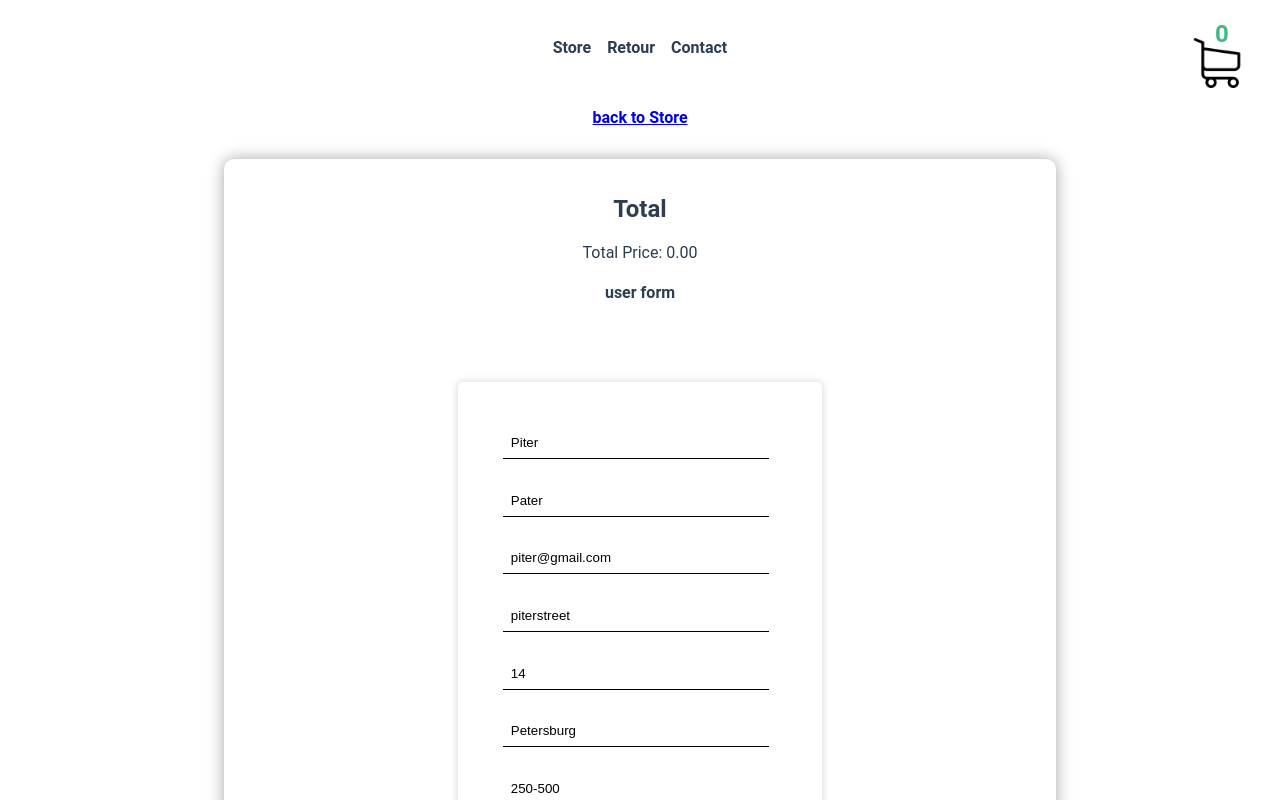
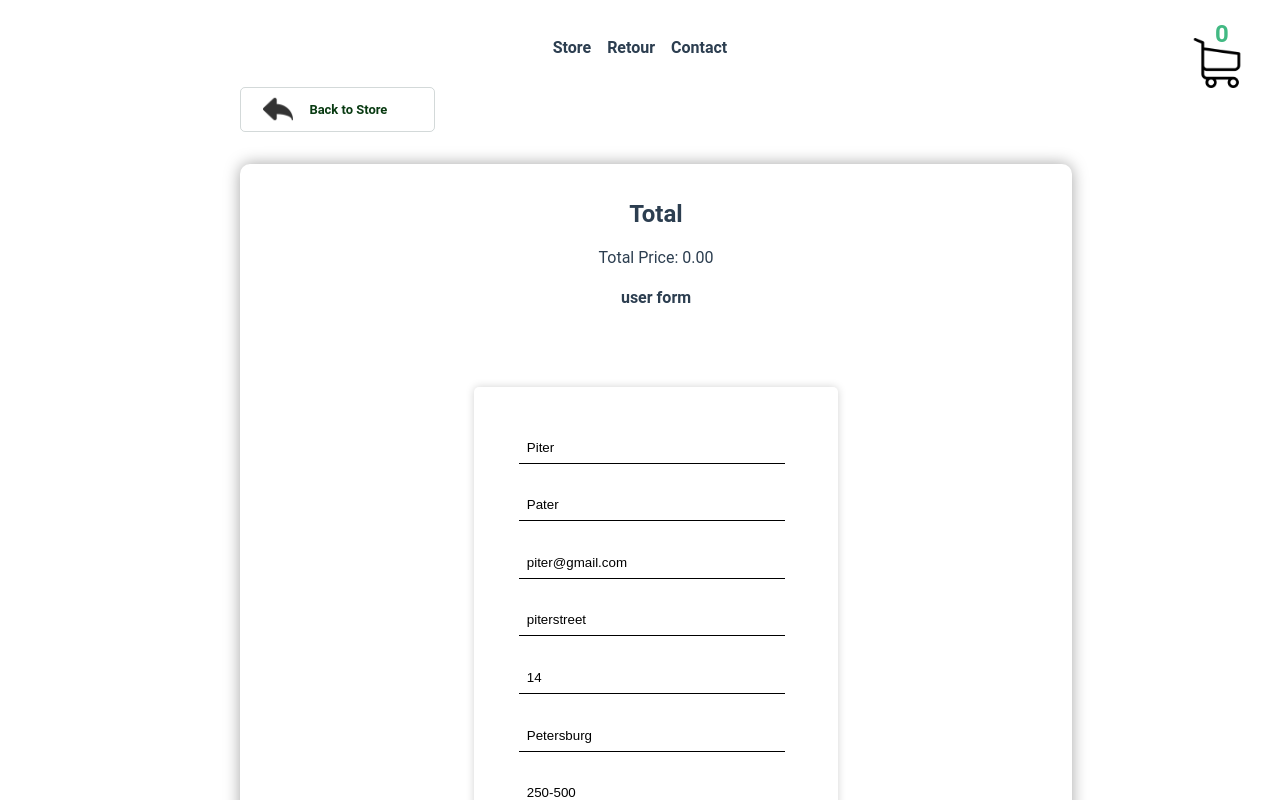
Before and after one commit to AlenJakob/phone-store, a Vue app: page /shopingCart in a window 1280 px wide. Shown: the top 800 px of the page. Built offline with nearby package versions, Linux system fonts and the light colour scheme.

Commit message:
style button user form

```diff
--- a/src/components/UserForm.vue
+++ b/src/components/UserForm.vue
@@ -50,7 +50,6 @@ export default {
           postCode: this.address.postCode
         }
       };
-      // user.products = this.$store.state.productCart[0][0];
       user.products = [
         ...this.$store.state.productCart.map(product => product[0])
       ];
--- a/src/views/ShopingCart.vue
+++ b/src/views/ShopingCart.vue
@@ -1,8 +1,10 @@
 <template>
   <div class="shopingCart">
-    <router-link to="/">
-      <h4>back to Store</h4>
+    <router-link class="back-btn back_text" to="/">
+      <img class="arrow_back-ico" src="../img/return.png" alt />
+      <b class="back_text">Back to Store</b>
     </router-link>
+
     <CartList />
   </div>
 </template>
@@ -16,5 +18,35 @@ export default {
 };
 </script>
 
-<style>
+<style scoped>
+.shopingCart {
+  width: 800px;
+  margin: 0 auto;
+}
+.back-btn {
+  width: 180px;
+  padding: 0.4rem;
+  border-radius: 5px;
+  border: 1px solid rgba(47, 79, 79, 0.212);
+  display: flex;
+  justify-content: flex-start;
+  align-items: center;
+}
+.back-btn:hover {
+  border: 1px solid rgba(47, 79, 79, 1);
+}
+.back-btn:hover .arrow_back-ico {
+  transform: translateX(-5px);
+}
+.back_text {
+  font-size: 0.9em;
+  text-decoration: none !important;
+  list-style: none;
+  color: rgb(8, 58, 17);
+}
+.arrow_back-ico {
+  opacity: 0.8;
+  width: 30px;
+  margin: 0 1rem;
+}
 </style>
```
Also changed, not shown: src/img/return.png (added).
